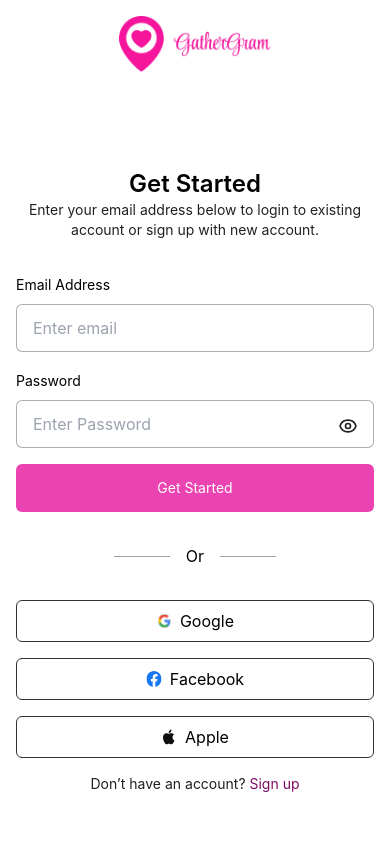
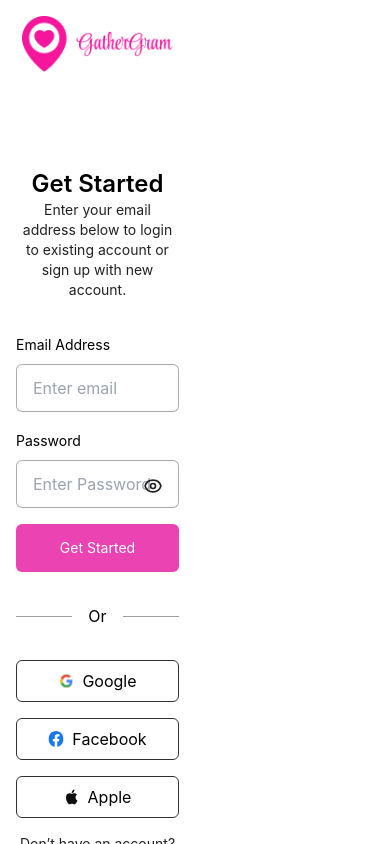
Before and after one commit to isaacpitwa/gathergram, a React (Create React App) app: page /auth/login in a window 390 px wide. Built offline with nearby package versions, Linux system fonts and the light colour scheme; no server answers.

Commit message:
Fix: responsiveness

```diff
--- a/src/layout/AuthLayout.tsx
+++ b/src/layout/AuthLayout.tsx
@@ -6,7 +6,7 @@ const AuthLayout: React.FC<{ children: React.ReactNode }> = ({ children }) => {
             <div className='hidden md:block w-1/2 overflow-hidden auth'>
                 <div className='w-full h-screen bg-[#F5169C1F] z-40'></div>
             </div>
-            <div className='h-screen overflow-scroll'>
+            <div className='h-screen w-1/2 overflow-scroll flex justify-center'>
                 {children}
             </div>
         </div>
--- a/src/pages/Login.tsx
+++ b/src/pages/Login.tsx
@@ -11,7 +11,6 @@ const LoginPage = () => {
   const [showPassword, setShowPassword] = useState(false);
   const [formData, setFormData] = useState({});
   const [emailError, setEmailError] = useState("");
-  const [passwordError, setPasswordError] = useState("");
 
   const handlePasswordToggle = (e: React.MouseEvent<HTMLButtonElement>) => {
     e.preventDefault();
@@ -79,9 +78,6 @@ const LoginPage = () => {
               required
               className="border p-4 rounded-md w-full border-[#32323266]  h-12 mt-2"
             />
-            {passwordError && (
-              <p className="text-xs text-red-500">{passwordError}</p>
-            )}
             <button onClick={handlePasswordToggle}>
               {showPassword ? (
                 <HiOutlineEyeOff className="absolute right-4 top-12 text-xl text-black" />
```
